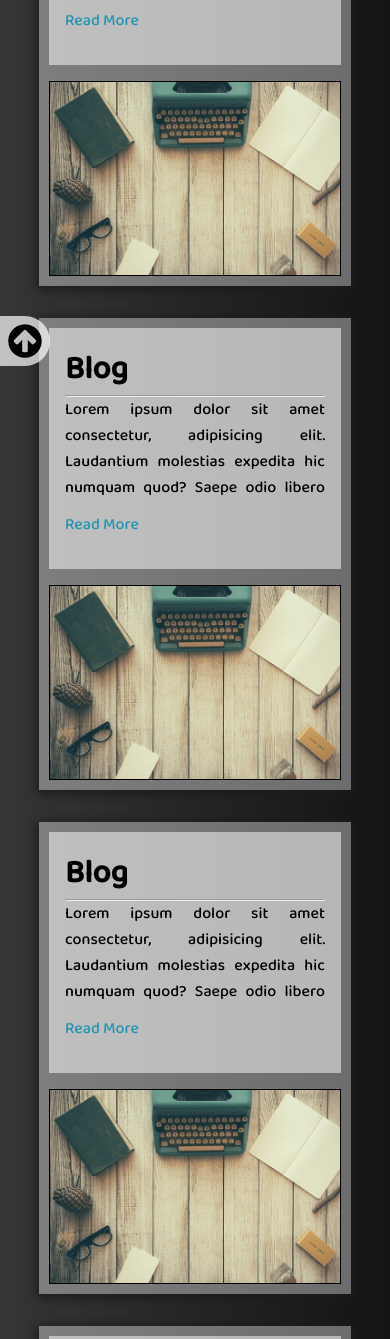
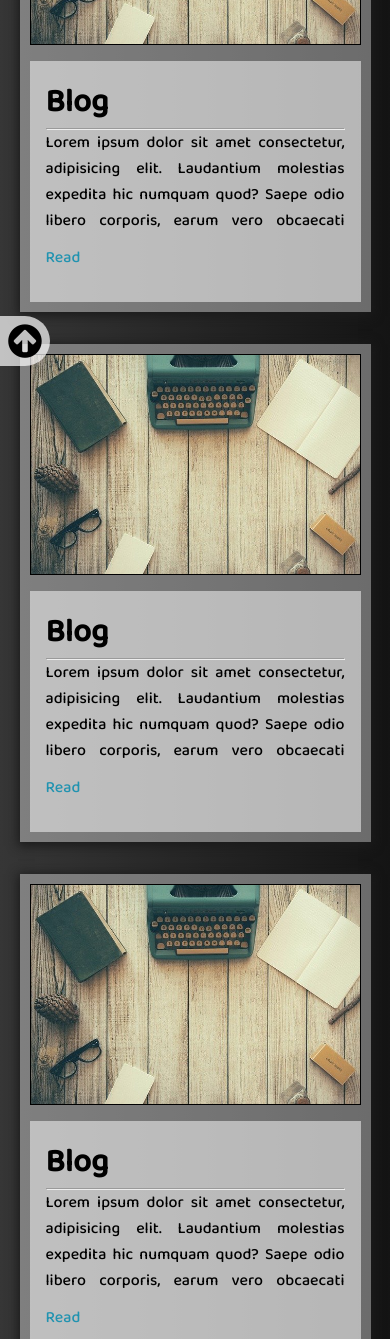
Before and after one commit to vilay1702/blogWebsite, a plain HTML site: page index.html in a window 390 px wide. Shown: the part 458-1797 px from the top of the page. Drawn offline with nearby package versions, Linux system fonts and the light colour scheme.

Commit message:
updated style.css

```diff
--- a/index.html
+++ b/index.html
@@ -76,9 +76,7 @@
               accusantium quo mollitia est, non excepturi placeat, perferendis
               molestias. Distinctio, accusantium!
             </p>
-            <button class="readMoreBtn" onclick="readMore(this)">
-              Read More
-            </button>
+            <button class="readMoreBtn" onclick="readMore(this)">Read</button>
           </article>
         </div>
         <div class="blog" data-aos="fade-right">
@@ -114,9 +112,7 @@
               saepe ipsam iusto, iure dolorum nobis provident aliquam
               consequatur autem natus?
             </p>
-            <button class="readMoreBtn" onclick="readMore(this)">
-              Read More
-            </button>
+            <button class="readMoreBtn" onclick="readMore(this)">Read</button>
           </article>
         </div>
         <div class="blog" data-aos="fade-left">
@@ -151,9 +147,7 @@
               nobis veniam maxime provident optio modi impedit aut iste ipsam
               quidem obcaecati possimus alias doloribus enim corporis?
             </p>
-            <button class="readMoreBtn" onclick="readMore(this)">
-              Read More
-            </button>
+            <button class="readMoreBtn" onclick="readMore(this)">Read</button>
           </article>
         </div>
         <div class="blog" data-aos="fade-right">
@@ -189,9 +183,7 @@
               nostrum incidunt? Facere neque magni ipsa alias dolorem explicabo
               modi totam.
             </p>
-            <button class="readMoreBtn" onclick="readMore(this)">
-              Read More
-            </button>
+            <button class="readMoreBtn" onclick="readMore(this)">Read</button>
           </article>
         </div>
         <div class="blog" data-aos="fade-left">
@@ -226,9 +218,7 @@
               nobis veniam maxime provident optio modi impedit aut iste ipsam
               quidem obcaecati possimus alias doloribus enim corporis?
             </p>
-            <button class="readMoreBtn" onclick="readMore(this)">
-              Read More
-            </button>
+            <button class="readMoreBtn" onclick="readMore(this)">Read</button>
           </article>
         </div>
       </section>
--- a/style.css
+++ b/style.css
@@ -202,9 +202,10 @@ main {
   .blog {
     display: flex;
     flex-direction: column;
+    width: 90vw;
   }
-  .blog img {
-    order: 1;
+  .blog article {
+    order: 2;
   }
 }
 
```
